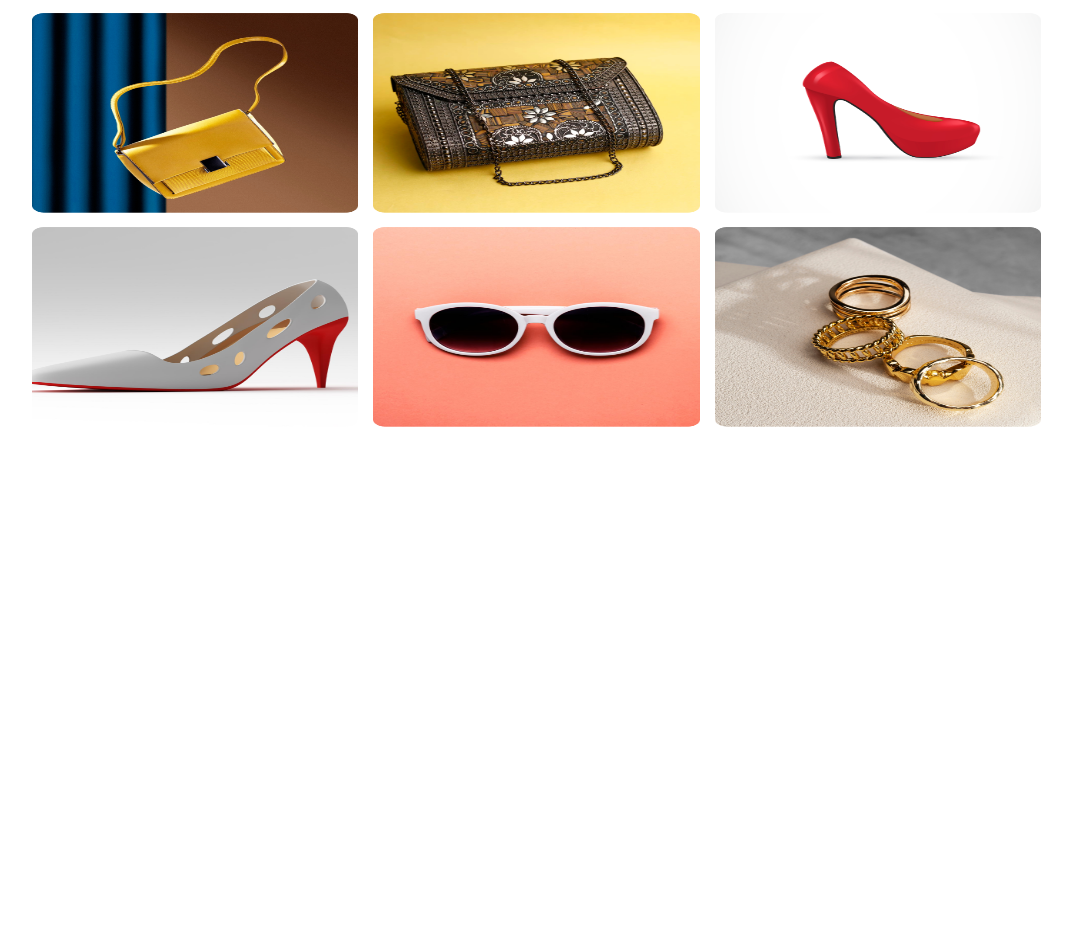
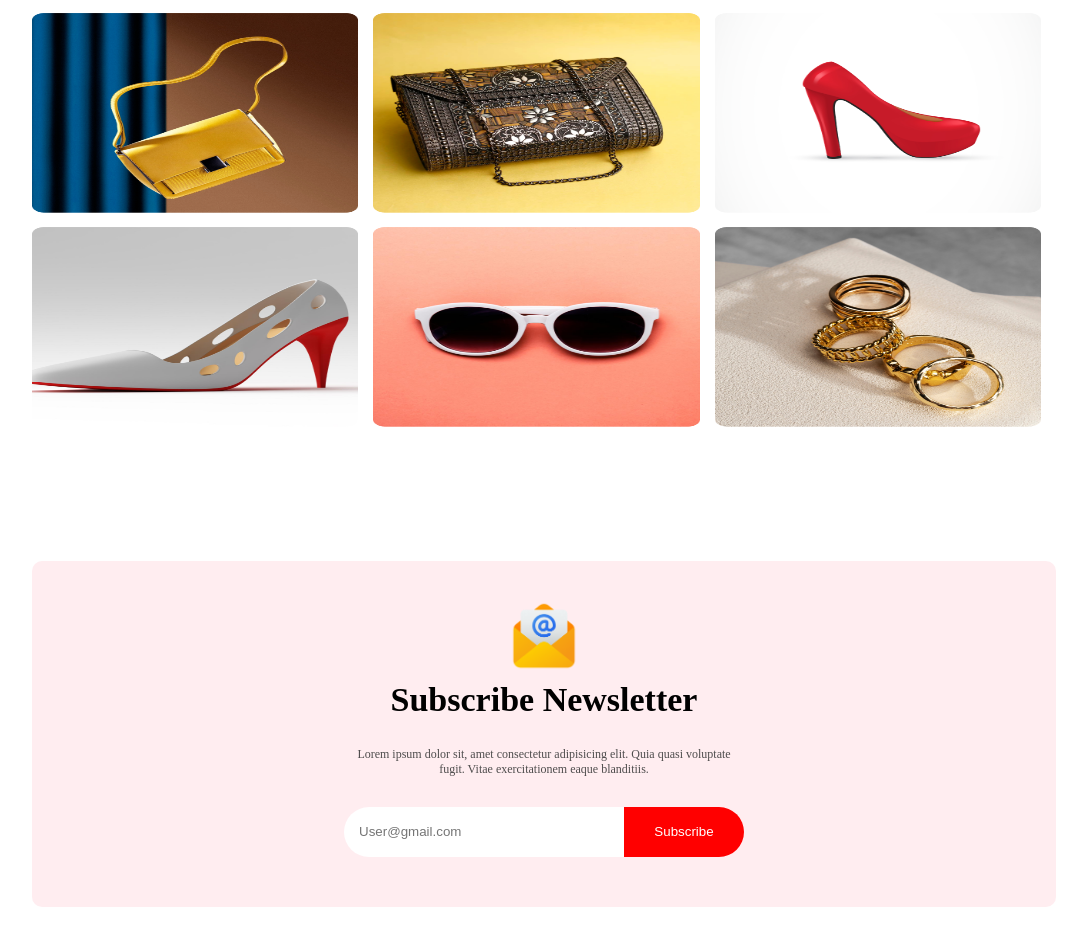
Before and after one commit to Sayem-hussain-majhi/reset-assignment-1, a plain HTML site: page index.html in a window 1280 px wide. Shown: the part 2881-3808 px from the top of the page, without its empty margins (96-1183 px from the left). Before the commit the page ends 3332 px from the top, so only its background shows below. Drawn offline with Linux system fonts and the light colour scheme.

Commit message:
[subscribe section] Done

```diff
--- a/index.html
+++ b/index.html
@@ -104,7 +104,9 @@
                 <h3 style="font-weight: 900; color: red;">THE BEST GIFTS</h3>
                 <h1 style="font-size: 33px; font-weight: 900; color: black;">Our Awesome Portfolio</h1>
                 <br>
-                <p style="color: rgba(68, 66, 66, 0.863);">Lorem ipsum dolor, sit amet consectetur adipisicing elit. Consequatur nemo quisquam exercitationem. <br> Et non incidunt quo unde deserunt provident illum!</p>
+                <p style="color: rgba(68, 66, 66, 0.863);">Lorem ipsum dolor, sit amet consectetur adipisicing elit.
+                    Consequatur nemo quisquam exercitationem. <br> Et non incidunt quo unde deserunt provident illum!
+                </p>
                 <br>
             </article>
 
@@ -129,7 +131,28 @@
                 </div>
             </div>
         </section>
+
+        <section class="subscribe-section">
+            <div style="height: 100px; padding-top: 30px; ">
+                <img style="height: 100%;" src="./resources/Group 61.png" alt="">
+             </div>
+                    <h1 style="font-size: 34px; padding: 20px 0 10px 0;">Subscribe Newsletter</h1><br>
+                    <p style="font-weight: 200; color: rgb(78, 76, 76);">Lorem ipsum dolor sit, amet consectetur
+                        adipisicing
+                        elit. Quia quasi voluptate <br> fugit. Vitae exercitationem eaque blanditiis.</p>
+
+                    <div style="display: flex ; justify-content: center; margin: 30px 0 20px 0; padding-bottom: 50px;">
+                        <div style="width: 400px; display: flex; height: 50px;">
+                            <input style="width: 70%; border: 0; border-radius: 30px 0 0 30px; padding-left: 15px;"
+                                type="email" placeholder="User@gmail.com">
+                            <input
+                                style="width: 30%; border: 0; background-color: red; color: white; border-radius: 0 30px 30px 0 ; cursor: pointer;"
+                                type="submit" value="Subscribe">
+                        </div>
+                    </div>
+        </section>
     </main>
+
     <footer></footer>
 </body>
 
--- a/styles/style.css
+++ b/styles/style.css
@@ -108,3 +108,13 @@ main > section img{
 .img-container div{
     padding:  0px 15px 0px 0px;
 }
+
+/* subscribe-section */
+.subscribe-section{
+    background-color: rgba(255, 192, 203, 0.281);
+    width: 100%;
+    height: 100%;
+    margin-top: 130px;
+    border-radius: 10px;
+    color: black;
+}
```
